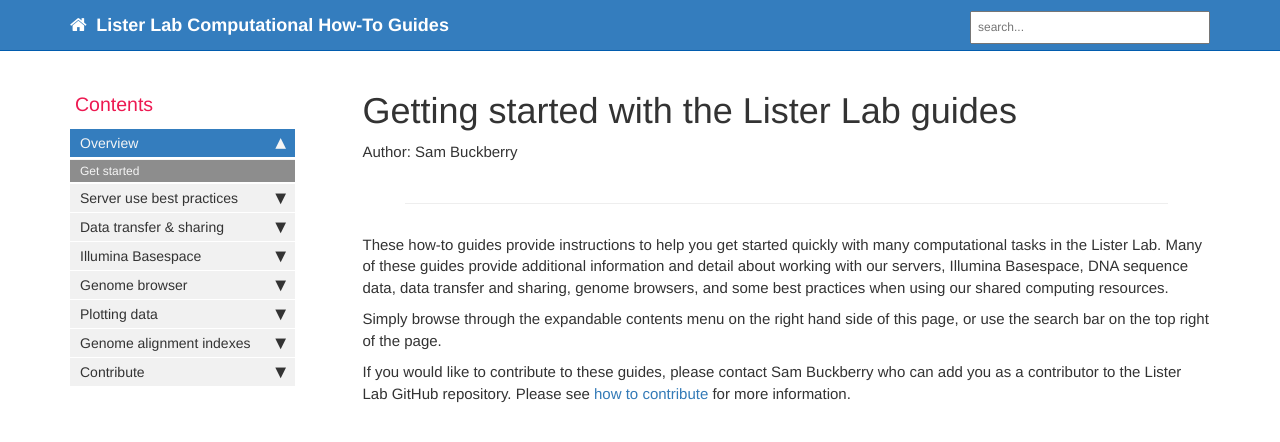
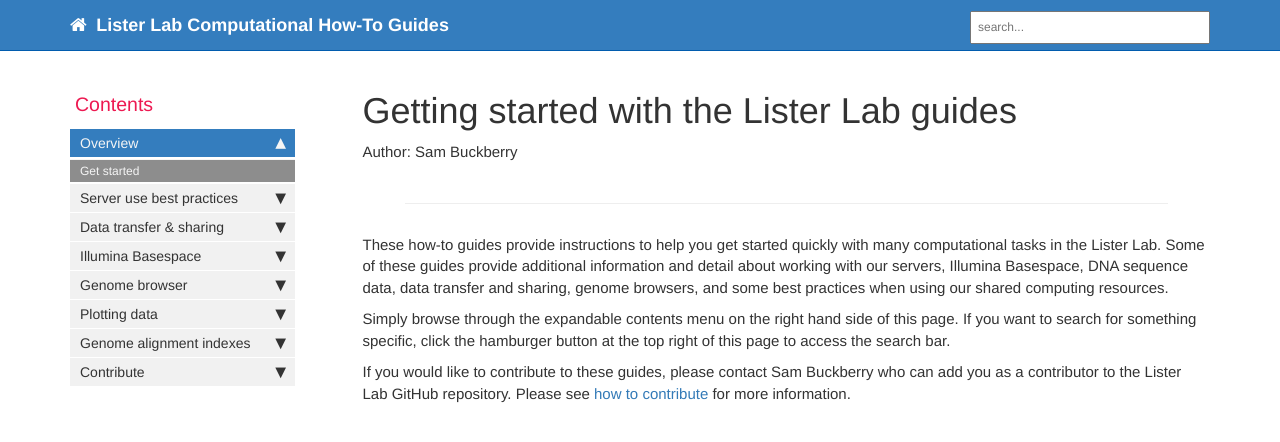
Before and after one commit to ListerLab/guides, a Jekyll site: the page built from index.md, in a window 1280 px wide. Shown: the top 442 px of the page. Built offline with Jekyll 4.4.1, drawn with Linux system fonts in a browser that asks for light colours; comment, search, counter and statistics services are not loaded.

Commit message:
Update index.md

```diff
--- a/index.md
+++ b/index.md
@@ -7,8 +7,8 @@ author: Sam Buckberry
 
 ---
 
-These how-to guides provide instructions to help you get started quickly with many computational tasks in the Lister Lab. Many of these guides provide additional information and detail about working with our servers, Illumina Basespace, DNA sequence data, data transfer and sharing, genome browsers, and some best practices when using our shared computing resources.
+These how-to guides provide instructions to help you get started quickly with many computational tasks in the Lister Lab. Some of these guides provide additional information and detail about working with our servers, Illumina Basespace, DNA sequence data, data transfer and sharing, genome browsers, and some best practices when using our shared computing resources.
 
-Simply browse through the expandable contents menu on the right hand side of this page, or use the search bar on the top right of the page.
+Simply browse through the expandable contents menu on the right hand side of this page. If you want to search for something specific, click the hamburger button at the top right of this page to access the search bar.
 
 If you would like to contribute to these guides, please contact Sam Buckberry who can add you as a contributor to the Lister Lab GitHub repository. Please see [how to contribute](./contribute) for more information.
```
